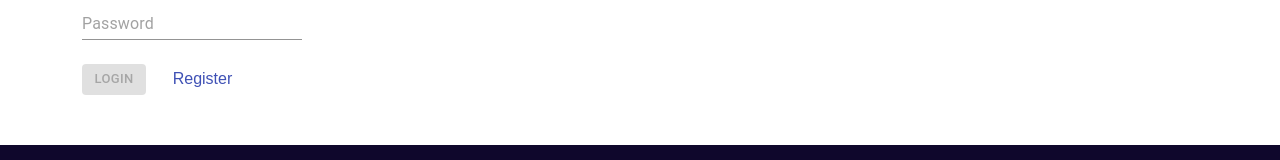
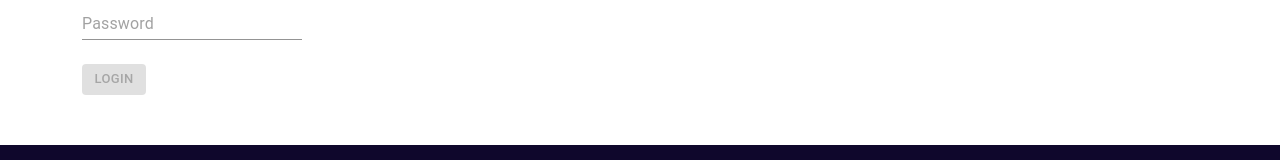
Before and after one commit to Tharindu-Samarakoon/my-app, a React (Create React App) app in the folder frontend/: page / in a window 1280 px wide. Shown: the part 454-614 px from the top of the page. Built offline with nearby package versions, Linux system fonts and the light colour scheme.

Commit message:
Removed Registration

```diff
--- a/frontend/src/components/Header.js
+++ b/frontend/src/components/Header.js
@@ -4,6 +4,7 @@ import React, { Component } from "react";
 
 class Header extends Component {
 
+    //AdminUser, Admin1234
 
 
   render() {
@@ -12,7 +13,7 @@ class Header extends Component {
     console.log(loc.pathname);
 
     const tokenW = localStorage.getItem("user_id");
-        if(!tokenW && loc.pathname != "/"){
+        if(!tokenW && (loc.pathname != "/" && loc.pathname != "/register")){
             window.location = '/'
         }
 
--- a/frontend/src/components/Login.js
+++ b/frontend/src/components/Login.js
@@ -79,9 +79,9 @@ export default class Login extends React.Component {
           >
             Login
           </Button> &nbsp;&nbsp;&nbsp;&nbsp;&nbsp;
-          <Link href="/register">
+          {/* <Link href="/register">
             Register
-          </Link>
+          </Link> */}
         </div>
       </div>
     );
```
